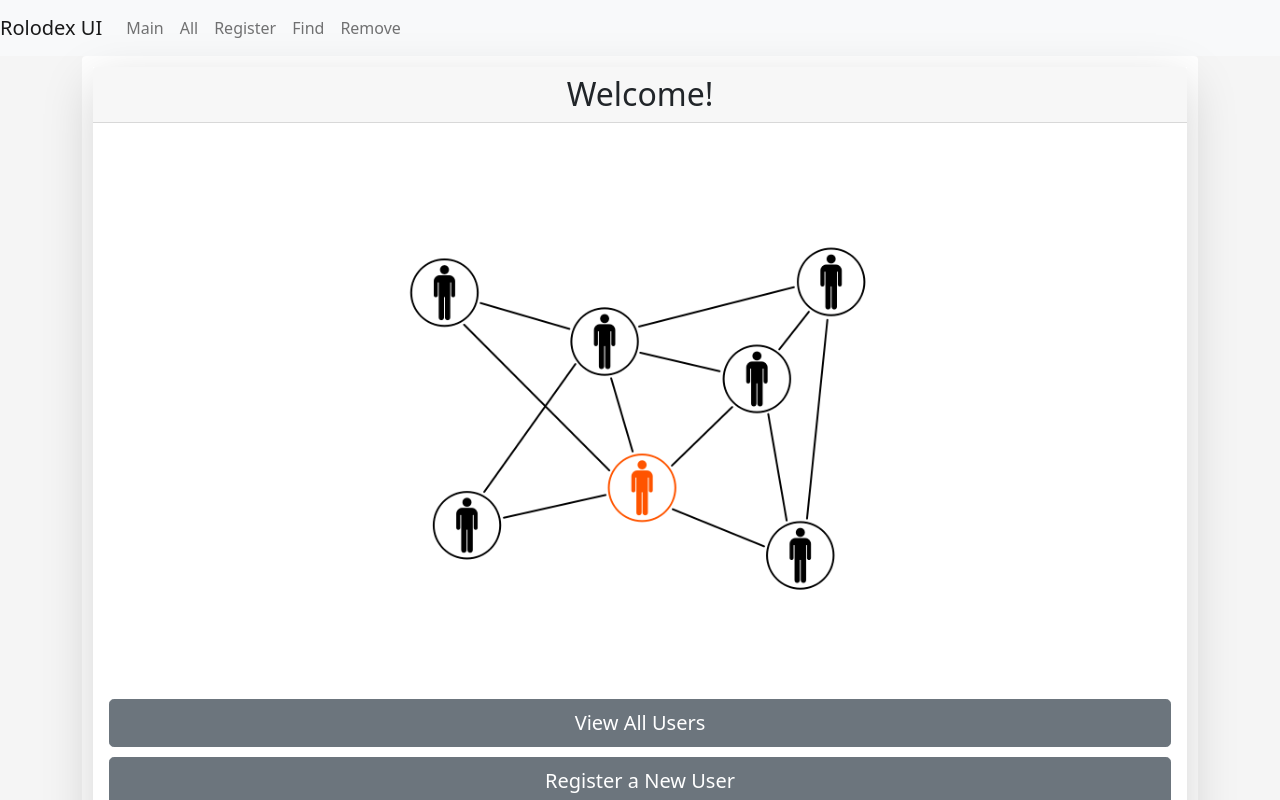
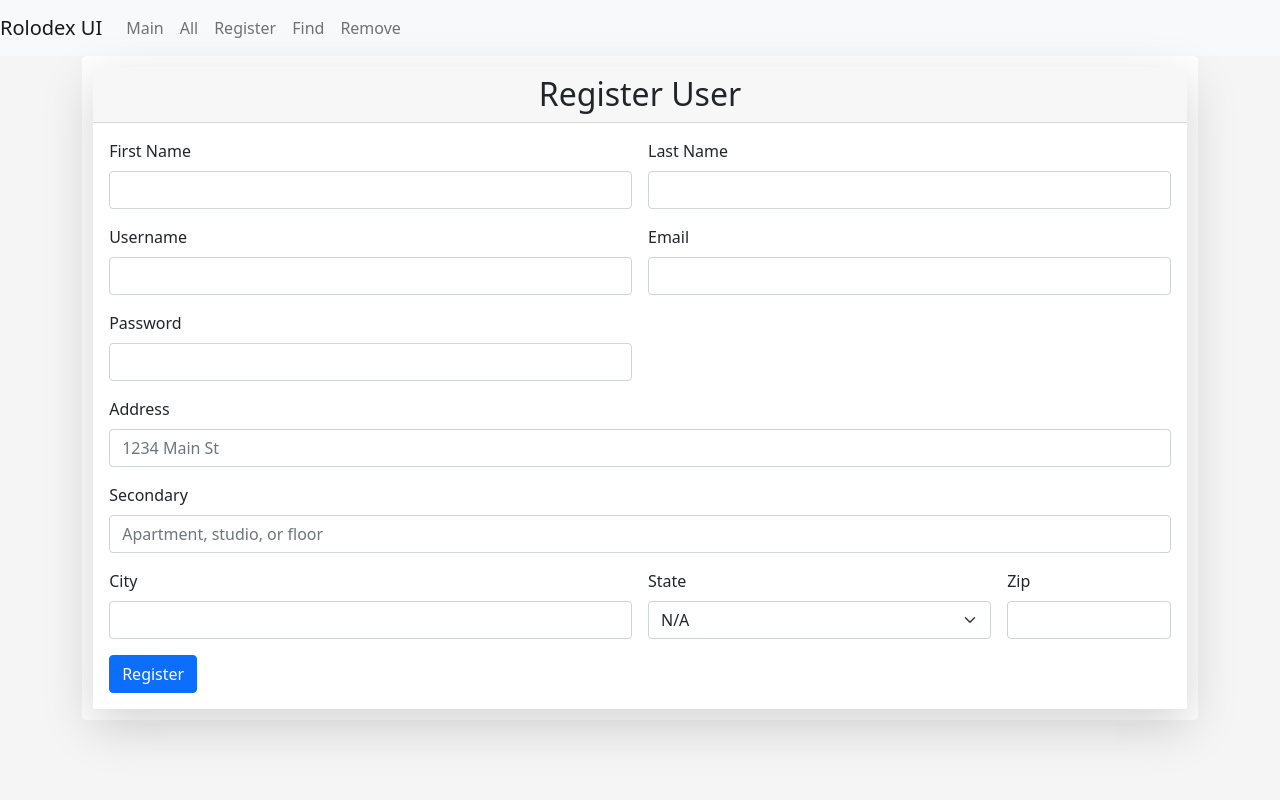
Before and after one commit to 220531-Enterprise/demos, an Angular app in the folder 7-angular/rolodex-ui/: page /register in a window 1280 px wide. Shown: the top 800 px of the page. Built offline with nearby package versions, Linux system fonts and the light colour scheme.

Commit message:
add register component

```diff
--- a/7-angular/rolodex-ui/src/app/app-routing.module.ts
+++ b/7-angular/rolodex-ui/src/app/app-routing.module.ts
@@ -2,11 +2,12 @@ import { AllComponent } from './components/all/all.component';
 import { MainComponent } from './components/main/main.component';
 import { NgModule } from '@angular/core';
 import { RouterModule, Routes } from '@angular/router';
+import { RegisterComponent } from './components/register/register.component';
 
 const routes: Routes = [
   {path: 'main', component:MainComponent}, // at http://localhost:4200/main
   {path: 'all', component:AllComponent},
-
+  {path: 'register', component:RegisterComponent},
    // a WildCard Route is used to handle unknown paths (ALWAYS goes last)
   {path: '**', component:MainComponent}
 ];
--- a/7-angular/rolodex-ui/src/app/components/all/all.component.html
+++ b/7-angular/rolodex-ui/src/app/components/all/all.component.html
@@ -6,10 +6,27 @@
 
   <div class="card-body">
 
-    <div class="list-group">
+    <ul class="list-group" *ngFor="let u of users">
 
     <!-- Display each user's id, firstname, lastname...-->
+        <li class="list-group-item">Id: {{u.id}}</li>
+        <li class="list-group-item">First Name {{u.firstName}}</li>
+        <li class="list-group-item">Last Name {{u.lastName}}</li>
+        <li class="list-group-item">Username {{u.username}}</li>
+        <li class="list-group-item">Email {{u.email}}</li>
+
+    </ul>
+
+    <!-- IF there are no users, display the client message -->
+    <div *ngIf="users.length == 0">
+
+        {{clientMessage.message}}
 
     </div>
+
+    <div>
+      <button class="btn btn-secondary btn-center" (click)="findAllUsers()">Fetch Users!</button>
+    </div>
+
   </div>
 </div>
--- a/7-angular/rolodex-ui/src/app/components/all/all.component.ts
+++ b/7-angular/rolodex-ui/src/app/components/all/all.component.ts
@@ -1,4 +1,7 @@
+import { ClientMessage } from './../../models/client-message';
 import { Component, OnInit } from '@angular/core';
+import { User } from 'src/app/models/user';
+import { UserService } from 'src/app/services/user.service';
 
 @Component({
   selector: 'app-all',
@@ -9,10 +12,19 @@ export class AllComponent implements OnInit {
 
   title = 'All Users'
   users: User[] = [];
+  clientMessage: ClientMessage = new ClientMessage('Sorry, no users to display')
 
-  constructor() { }
+  constructor(private userService: UserService) { }
 
   ngOnInit(): void {
+    // WHEN the component is initialized, invoke this method! (fill up the users array with users)
+    this.findAllUsers();
   }
 
+  findAllUsers() {
+    this.userService.findAllUsers()
+      .subscribe(data => {
+        this.users = data; // set the users property equal to the array of data returned
+      })
+  }
 }
--- a/7-angular/rolodex-ui/src/app/components/nav/nav.component.html
+++ b/7-angular/rolodex-ui/src/app/components/nav/nav.component.html
@@ -12,7 +12,7 @@
         <a class="nav-link" routerLink="/all">All</a>
       </li>
       <li class="nav-item">
-        <a class="nav-link" href="#">Register</a>
+        <a class="nav-link" routerLink="/register">Register</a>
       </li>
       <li class="nav-item">
         <a class="nav-link" href="#">Find</a>
--- /dev/null
+++ b/7-angular/rolodex-ui/src/app/components/register/register.component.html
@@ -0,0 +1,119 @@
+<div>
+
+  <div>
+    <h2 class="card-header text-center">{{title}}</h2>
+  </div>
+
+  <div class="card-body">
+
+    <form class="row g-3">
+      <div class="col-md-6">
+        <label for="inputFirstName" class="form-label">First Name</label>
+        <!-- In order to enable ngModel (2 way data binding a.k.a banana box) you MUST go to the GLUE of your application
+        app.module.ts and import the FormsModule-->
+        <input [(ngModel)]="user.firstName" name="first" type="text" class="form-control" id="inputFirstName">
+      </div>
+      <div class="col-md-6">
+        <label for="inputLastName" class="form-label">Last Name</label>
+        <input [(ngModel)]="user.lastName" name="last" type="text" class="form-control" id="inputLastName">
+      </div>
+      <div class="col-md-6">
+        <label for="inputUsername" class="form-label">Username</label>
+        <input [(ngModel)]="user.username" name="username" type="text" class="form-control" id="inputUsername">
+      </div>
+      <div class="col-md-6">
+        <label for="inputEmail4" class="form-label">Email</label>
+        <input [(ngModel)]="user.email" name="email" type="email" class="form-control" id="inputEmail4">
+      </div>
+      <div class="col-md-6">
+        <label for="inputPassword4" class="form-label">Password</label>
+        <input [(ngModel)]="user.password" name="password" type="password" class="form-control" id="inputPassword4">
+      </div>
+      <div class="col-12">
+        <label for="inputAddress" class="form-label">Address</label>
+        <input [(ngModel)]="address.street" name="address" type="text" class="form-control" id="inputAddress" placeholder="1234 Main St">
+      </div>
+      <div class="col-12">
+        <label for="inputAddress2" class="form-label">Secondary</label>
+        <input [(ngModel)]="address.secondary" name="secondary" type="text" class="form-control" id="inputAddress2" placeholder="Apartment, studio, or floor">
+      </div>
+      <div class="col-md-6">
+        <label for="inputCity" class="form-label">City</label>
+        <input [(ngModel)]="address.city" name="city" type="text" class="form-control" id="inputCity">
+      </div>
+      <div class="col-md-4">
+        <label for="inputState" class="form-label">State</label>
+        <select [(ngModel)]="address.state" name="state" id="inputState" class="form-select">
+          <option selected>Choose...</option>
+          <option value="">N/A</option>
+          <option value="AK">Alaska</option>
+          <option value="AL">Alabama</option>
+          <option value="AR">Arkansas</option>
+          <option value="AZ">Arizona</option>
+          <option value="CA">California</option>
+          <option value="CO">Colorado</option>
+          <option value="CT">Connecticut</option>
+          <option value="DC">District of Columbia</option>
+          <option value="DE">Delaware</option>
+          <option value="FL">Florida</option>
+          <option value="GA">Georgia</option>
+          <option value="HI">Hawaii</option>
+          <option value="IA">Iowa</option>
+          <option value="ID">Idaho</option>
+          <option value="IL">Illinois</option>
+          <option value="IN">Indiana</option>
+          <option value="KS">Kansas</option>
+          <option value="KY">Kentucky</option>
+          <option value="LA">Louisiana</option>
+          <option value="MA">Massachusetts</option>
+          <option value="MD">Maryland</option>
+          <option value="ME">Maine</option>
+          <option value="MI">Michigan</option>
+          <option value="MN">Minnesota</option>
+          <option value="MO">Missouri</option>
+          <option value="MS">Mississippi</option>
+          <option value="MT">Montana</option>
+          <option value="NC">North Carolina</option>
+          <option value="ND">North Dakota</option>
+          <option value="NE">Nebraska</option>
+          <option value="NH">New Hampshire</option>
+          <option value="NJ">New Jersey</option>
+          <option value="NM">New Mexico</option>
+          <option value="NV">Nevada</option>
+          <option value="NY">New York</option>
+          <option value="OH">Ohio</option>
+          <option value="OK">Oklahoma</option>
+          <option value="OR">Oregon</option>
+          <option value="PA">Pennsylvania</option>
+          <option value="PR">Puerto Rico</option>
+          <option value="RI">Rhode Island</option>
+          <option value="SC">South Carolina</option>
+          <option value="SD">South Dakota</option>
+          <option value="TN">Tennessee</option>
+          <option value="TX">Texas</option>
+          <option value="UT">Utah</option>
+          <option value="VA">Virginia</option>
+          <option value="VT">Vermont</option>
+          <option value="WA">Washington</option>
+          <option value="WI">Wisconsin</option>
+          <option value="WV">West Virginia</option>
+          <option value="WY">Wyoming</option>
+        </select>
+      </div>
+      <div class="col-md-2">
+        <label for="inputZip" class="form-label">Zip</label>
+        <input [(ngModel)]="address.zip" name="zip" type="text" class="form-control" id="inputZip">
+      </div>
+
+      <div class="col-12">
+        <button type="submit" class="btn btn-primary" (click)="registerUser()">Register</button>
+      </div>
+
+      <!-- IF there is a message, show it -->
+      <div *ngIf="clientMessage.message.length > 0" class="alert alert-secondary" role="alert">
+        {{clientMessage.message}}
+      </div>
+
+    </form>
+  </div>
+</div>
--- /dev/null
+++ b/7-angular/rolodex-ui/src/app/components/register/register.component.ts
@@ -0,0 +1,33 @@
+import { UserService } from 'src/app/services/user.service';
+import { ClientMessage } from './../../models/client-message';
+import { Component, OnInit } from '@angular/core';
+import { Address, User } from 'src/app/models/user';
+
+@Component({
+  selector: 'app-register',
+  templateUrl: './register.component.html',
+  styleUrls: ['./register.component.css']
+})
+export class RegisterComponent {
+
+  title = 'Register User'
+
+  user: User = new User(0, ``, ``, ``, ``, ``,[])
+  address: Address = new Address('', '', '', '', '');
+  clientMessage: ClientMessage = new ClientMessage('');
+
+  constructor(private userService: UserService) { }
+
+  registerUser(): void {
+
+    this.user.addresses.push(this.address);
+
+    this.userService.registerUser(this.user)
+    .subscribe(
+      data => this.clientMessage.message = `Successfully Registered ${data.firstName}`,
+      error => this.clientMessage.message = `Something went wrong.  Error ${error}`
+    )
+  }
+
+
+}
--- /dev/null
+++ b/7-angular/rolodex-ui/src/app/models/client-message.ts
@@ -0,0 +1,9 @@
+export class ClientMessage {
+
+  message: string;
+
+  constructor(message: string) {
+    this.message = message
+  }
+
+}
--- /dev/null
+++ b/7-angular/rolodex-ui/src/app/services/user.service.ts
@@ -0,0 +1,56 @@
+import { url } from './../../environments/environment';
+import { Injectable } from '@angular/core';
+import { HttpClient, HttpErrorResponse, HttpHeaders } from '@angular/common/http';
+import { catchError, Observable, throwError } from 'rxjs';
+import { User } from '../models/user';
+
+// the entire purpose is to make HTTPRequests to our server
+// Injectable allows us to use a singleton instance of this class within other components
+
+// WHERE am I making the requests
+
+// http://localhost:5000/api/users
+const userUrl = url + `/users`;
+
+@Injectable({
+  providedIn: 'root'
+})
+export class UserService {
+
+  httpOptions = {
+    headers: new HttpHeaders({'Content-Type' : 'application/json'})
+  }
+
+  constructor(private http: HttpClient) { }
+
+  // any method that invokes this, must subscribe to the return value
+  findAllUsers(): Observable<User[]> {
+
+    return this.http.get<User[]>(userUrl, this.httpOptions)
+      .pipe(catchError(this.handleError));
+
+  }
+
+  registerUser(user: User): Observable<User> {
+
+    // 3 params: url, request body, options (headers)
+    return this.http.post<User>(`${userUrl}/add`, user, this.httpOptions)
+      .pipe(catchError(this.handleError));
+
+  }
+
+
+  private handleError(httpError: HttpErrorResponse) {
+
+    if (httpError.error instanceof ErrorEvent) {
+      console.log('an error occured: ', httpError.error.message);
+    } else {
+      console.error(`
+        Backend returned code ${httpError.status}
+        body was: ${httpError.error}
+      `)
+    }
+
+    return throwError(() => new Error('something really bad happened'));
+  }
+}
--- a/7-angular/rolodex-ui/src/environments/environment.ts
+++ b/7-angular/rolodex-ui/src/environments/environment.ts
@@ -5,6 +5,9 @@
 export const environment = {
   production: false
 };
+
+// this url represents where our Spring Boot can recieve HTTP Requests
+export const url = `http://localhost:5000/api`;
 
 /*
  * For easier debugging in development mode, you can import the following file
```
Also changed, not shown: 7-angular/rolodex-ui/src/app/app.module.ts (+9 -2 lines), 7-angular/rolodex-ui/src/app/components/register/register.component.css (added), 7-angular/rolodex-ui/src/environments/environment.prod.ts (line endings or trailing spaces), 2 other files (tests, documents, lock files or other folders).
